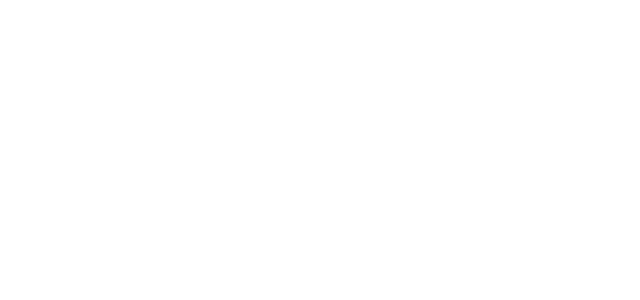
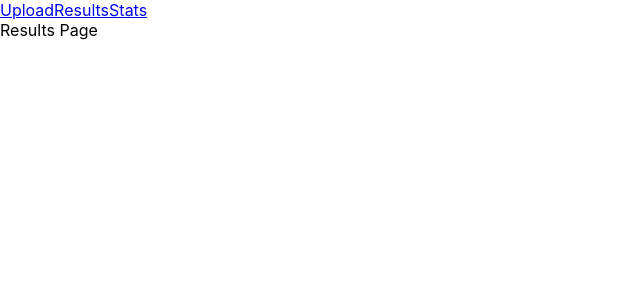
Before and after one commit to adiyounes/genomics-dashboard, a React (Create React App) app in the folder frontend/: page /results in a window 1280 px wide. Before the commit this address had no page. Shown: the top 300 px of the page, without its empty margins (0-640 px from the left). Built offline with nearby package versions, Linux system fonts and the light colour scheme.

Commit message:
Nav bar added

```diff
--- a/frontend/src/App.js
+++ b/frontend/src/App.js
@@ -1,11 +1,24 @@
-import {BrowserRouter, Routes, Route} from 'react-router-dom'
+import {BrowserRouter, Routes, Route, NavLink} from 'react-router-dom'
+import UploadPage from './pages/UploadPage'
+import ResultsPage from './pages/ResultsPage'
+import StatsPage from './pages/StatsPage'
+import './App.css'
 
 function App() {
   return (
     <BrowserRouter>
-      <Routes>
-        <Route path="/" element={<div>Home</div>}/>
-      </Routes>
+      <nav>
+        <NavLink to="/">Upload</NavLink>
+        <NavLink to="/results">Results</NavLink>
+        <NavLink to="/stats">Stats</NavLink>
+      </nav>
+      <main>
+        <Routes>
+          <Route path="/" element={<UploadPage />} />
+          <Route path="/results" element={<ResultsPage />} />
+          <Route path="/stats" element={<StatsPage />} />
+        </Routes>
+      </main>
     </BrowserRouter>
   );
 }
--- /dev/null
+++ b/frontend/src/pages/ResultsPage.jsx
@@ -0,0 +1,3 @@
+export default function ResultsPage() {
+    return <div>Results Page</div>
+}
--- /dev/null
+++ b/frontend/src/pages/StatsPage.jsx
@@ -0,0 +1,3 @@
+export default function StatsPage() {
+    return <div>Stats Page</div>
+}
--- /dev/null
+++ b/frontend/src/pages/UploadPage.jsx
@@ -0,0 +1,3 @@
+export default function UploadPage() {
+    return <div>Upload Page</div>
+}
```
